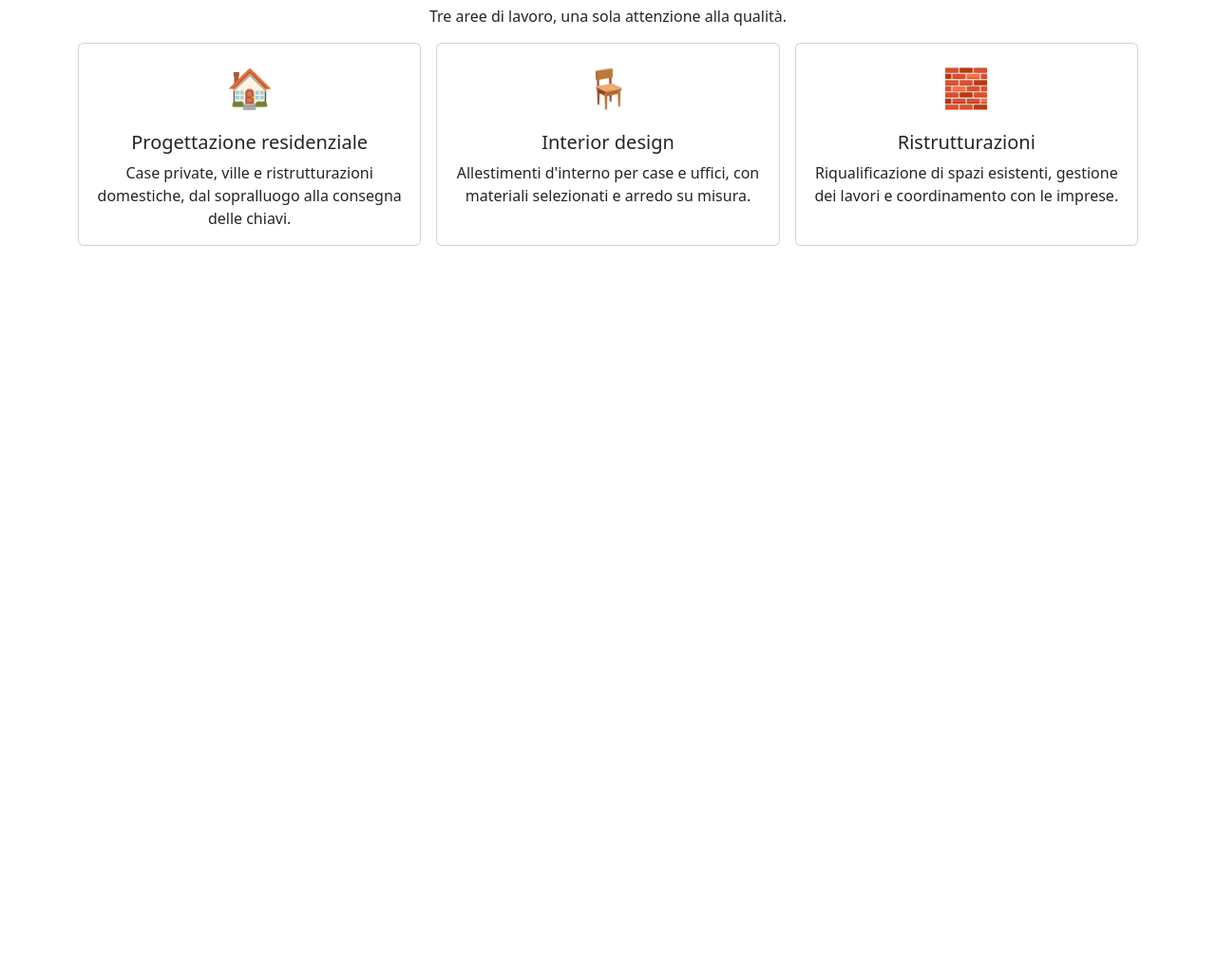
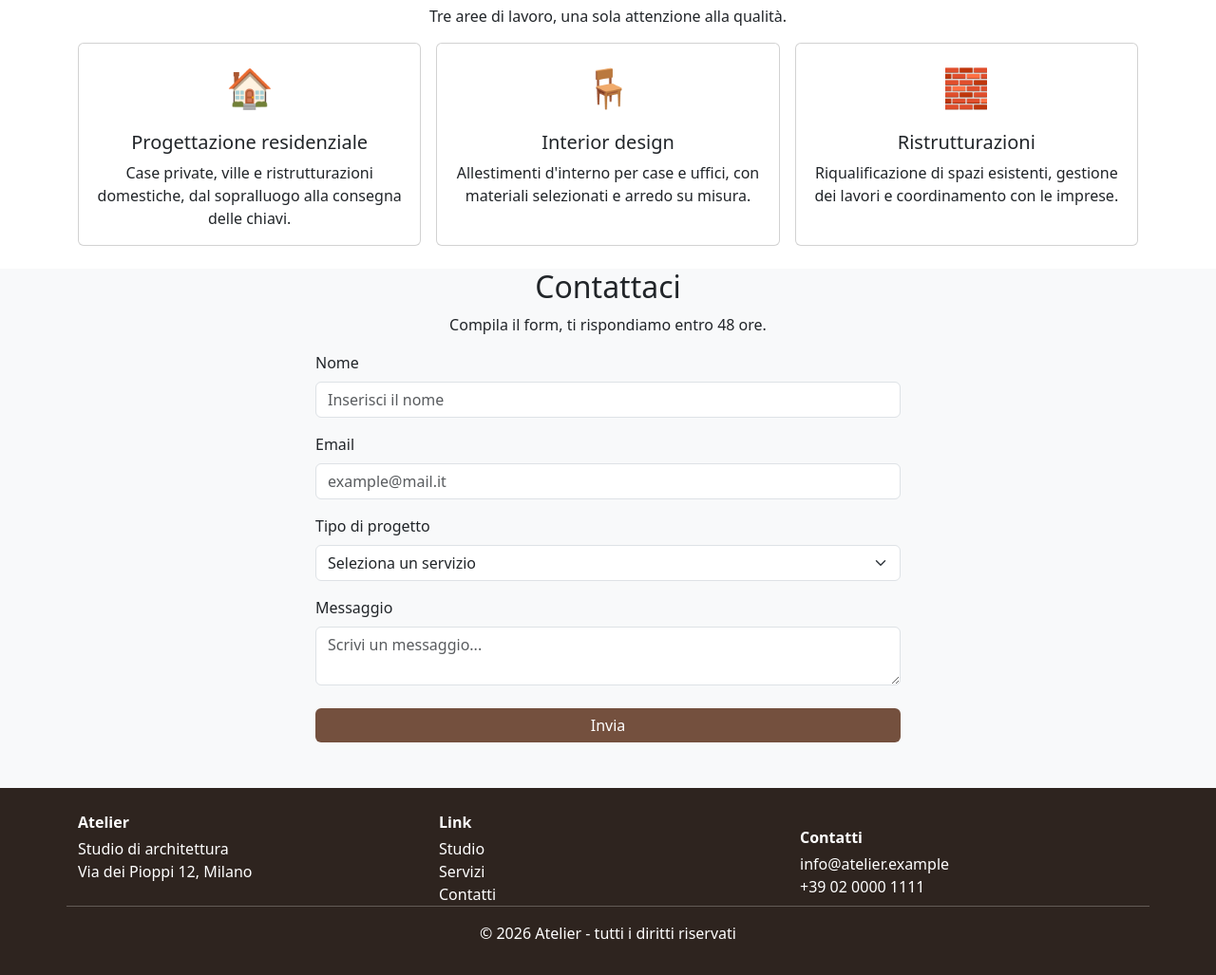
Before and after one commit to Giuseppe-Cascini/PROGETTO-SETTIMANA-6, a plain HTML site: page index.html in a window 1280 px wide. Shown: the part 923-1950 px from the top of the page at 95% size. Before the commit the page ends 1206 px from the top, so only its background shows below. Drawn offline with nearby package versions, Linux system fonts and the light colour scheme.

Commit message:
form+ footer + qualche extra

```diff
--- a/assets/js/script.js
+++ b/assets/js/script.js
@@ -3,3 +3,10 @@
 // Aggiungi qui il codice JavaScript se serve.
 // Per la Versione Base spesso non serve niente: tutto si fa in HTML+SCSS.
 // Per le versioni Intermedia e Avanzata: filtri lavori, toggle tema, validazione form.
+
+//reset del form
+const formContattaci = document.querySelector('#formContattaci');
+formContattaci.addEventListener('submit', (e) => {
+    e.preventDefault();
+    formContattaci.reset();
+});
--- a/assets/scss/style.scss
+++ b/assets/scss/style.scss
@@ -23,10 +23,25 @@ $btn-primary:hsl(20, 30%, 35%);
 };
 .btn-primary {
     background-color:$btn-primary!important;
-    border: none;
+    border-radius: 6px;
+    border: $btn-primary;
+    color: white;
+}
+.btn-primary:hover {
+    background-color: hsl(20, 30%, 27%) !important;
+    border: hsl(20, 30%, 27%);
+}
+footer a:hover {
+    color: hsl(40, 30%, 90%) !important;
+}
+header nav a:hover {
+    color: hsl(40, 30%, 90%) !important;
 }
 
 // === Stili custom delle sezioni (header sticky, hero, servizi, contatti, footer) ===
+html {
+    scroll-padding-top: 200px;
+}
 #studio {
     min-height: 80vh;
 }
--- a/index.html
+++ b/index.html
@@ -15,12 +15,12 @@
         <!-- Navbar Bootstrap (navbar-expand-md, sticky in cima) -->
         <nav class="navbar navbar-expand-md" data-bs-theme="dark">
             <div class="container-fluid">
-                <a class="navbar-brand text-white h1" href="index.html">Atelier</a>
+                <a class="navbar-brand text-white h1 ms-3" href="index.html">Atelier</a>
                 <button class="navbar-toggler" type="button" data-bs-toggle="collapse" data-bs-target="#navbarNav"
                     aria-controls="navbarNav" aria-expanded="false" aria-label="Toggle navigation">
                     <span class="navbar-toggler-icon"></span>
                 </button>
-                <div class="collapse navbar-collapse justify-content-end me-5" id="navbarNav">
+                <div class="collapse navbar-collapse justify-content-end me-3" id="navbarNav">
                     <ul class="navbar-nav">
                         <li class="nav-item">
                             <a class="nav-link active text-white" aria-current="page" href="#studio">Studio</a>
@@ -43,7 +43,7 @@
         <h1 class="text-white">Architettura per spazi che parlano</h1>
         <p class="text-white">Progettiamo case, uffici e spazi commerciali con attenzione alla luce, ai materiali e al
             contesto.</p>
-        <a href="#" class="btn btn-primary">Inizia un progetto</a>
+        <a href="#contatti" class="btn btn-primary">Inizia un progetto</a>
     </section>
     <main class="container my-4">
         <section id="servizi" class="col-12 col-md-4 text-center w-100">
@@ -90,13 +90,69 @@
         </section>
     </main>
 
-    <section id="contatti">
+    <section id="contatti" class="bg-light">
         <!-- Form contatti Bootstrap, larghezza limitata e centrata -->
+        <div class="text-center">
+            <h2>Contattaci</h2>
+            <p>Compila il form, ti rispondiamo entro 48 ore.</p>
+        </div>
+        <form id="formContattaci" class="container col-12 col-md-8 col-lg-6 mx-auto">
+            <div class="row ">
+                <div class="d-flex flex-column col-12 mb-3">
+                    <label for="nome" class="form-label">Nome</label>
+                    <input type="text" id="nome" class="form-control" placeholder="Inserisci il nome" required>
+                </div>
+                <div class="d-flex flex-column col-12 mb-3">
+                    <label for="email" class="form-label">Email</label>
+                    <input type="email" id="email" class="form-control" placeholder="example@mail.it" required>
+                </div>
+                <div class="d-flex flex-column col-12 mb-3">
+                    <label for="tipoProgetto" class="form-label">Tipo di progetto</label>
+                    <select id="tipoProgetto" class="form-select" required>
+                        <option value="" selected disabled>Seleziona un servizio</option>
+                        <option value="PR">Progettazione residenziale</option>
+                        <option value="ID">Interior design</option>
+                        <option value="R">Ristrutturazioni</option>
+                    </select>
+                </div>
+                <div class="d-flex flex-column col-12 mb-3">
+                    <label for="messaggio" class="form-label">Messaggio</label>
+                    <textarea name="" id="messaggio" class="form-control" placeholder="Scrivi un messaggio..."
+                        required></textarea>
+                </div>
+                <div class="d-flex flex-column col-12 mb-5 mt-2">
+                    <button type="submit" class="btn btn-primary">Invia</button>
+                </div>
+            </div>
+        </form>
     </section>
 
 
-    <footer>
+    <footer class="bg-primary text-white py-4" data-bs-theme="dark">
         <!-- 3 colonne: Atelier+indirizzo / Link / Contatti. Copyright in fondo -->
+        <div class="container">
+            <div class="row">
+                <div class="col-12 col-md-4">
+                    <p class="fw-bold mb-1">Atelier</p>
+                    <p class="mb-0">Studio di architettura</p>
+                    <p>Via dei Pioppi 12, Milano</p>
+                </div>
+                <div class="col-12 col-md-4">
+                    <p class="fw-bold mb-1">Link</p>
+                    <a href="#studio" class="d-block text-decoration-none text-white">Studio</a>
+                    <a href="#servizi" class="d-block text-decoration-none text-white">Servizi</a>
+                    <a href="#contatti" class="d-block text-decoration-none text-white">Contatti</a>
+                </div>
+                <div class="col-12 col-md-4">
+                    <p class="fw-bold mb-1 mt-3">Contatti</p>
+                    <a href="mailto:info@atelier.example" class="d-block text-decoration-none text-white">info@atelier.example</a>
+                    <a href="tel:+390200001111" class="d-block text-decoration-none text-white">+39 02 0000 1111</a>
+                </div>
+                <hr>
+                <p class="text-center">© 2026 Atelier - tutti i diritti riservati</p>
+            </div>
+        </div>
+
     </footer>
 
     <script src="https://cdn.jsdelivr.net/npm/@popperjs/core@2.11.8/dist/umd/popper.min.js"
```
Also changed, not shown: assets/css/style.css, 1 other file.
